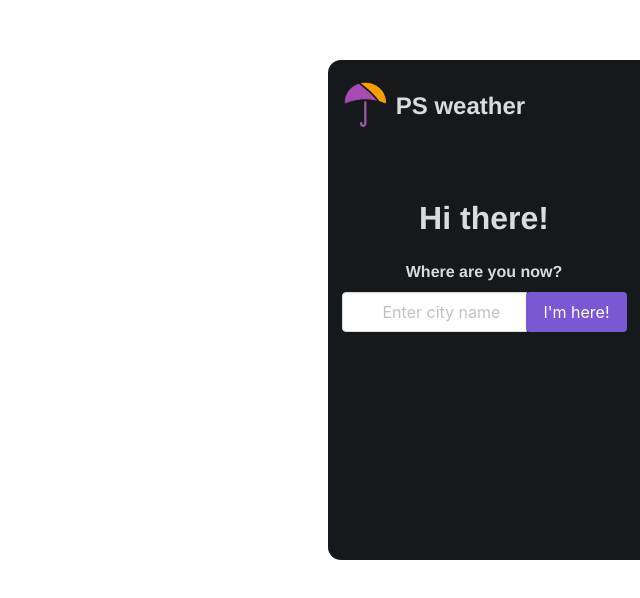
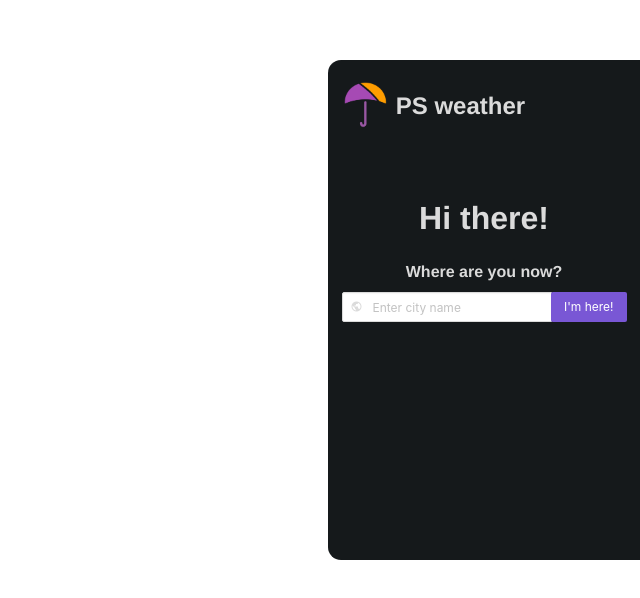
Before and after one commit to juneaucross/weather-widget, a Vue app: page / in a window 1280 px wide. Shown: the top 598 px of the page, without its empty margins (640-1280 px from the left). Built offline with nearby package versions, Linux system fonts and the light colour scheme.

Commit message:
xz commit

```diff
--- a/src/App.vue
+++ b/src/App.vue
@@ -6,15 +6,15 @@
 </template>
 
 <script>
-// import Vue from 'vue';
-// import Vuex from 'vuex';
+import Vue from 'vue';
+import Vuex from 'vuex';
 
-// Vue.use(Vuex);
-// Vue.use(Buefy);
+Vue.use(Vuex);
+Vue.use(Buefy);
 
-// import store from './store';
+import store from './store';
 
-// import Buefy from 'buefy';
+import Buefy from 'buefy';
 // import 'buefy/dist/buefy.min.css';
 // import '@mdi/font/css/materialdesignicons.css';
 
@@ -22,8 +22,9 @@ import AppHeader from './components/AppHeader.vue';
 import AppMain from './components/AppMain.vue';
 
 export default {
-  // store,
-  // Buefy,
+  store,
+  Buefy,
+  Vuex,
   name: 'App',
   components: {
     AppHeader,
@@ -32,6 +33,7 @@ export default {
 };
 </script>
 
+<style src="buefy/dist/buefy.min.css"></style>
 <style lang="scss">
 #app {
   position: absolute;
--- a/src/components/AppHeader.vue
+++ b/src/components/AppHeader.vue
@@ -10,8 +10,8 @@
       <h1 class="title is-4 has-text-grey-lighter">PS weather</h1>
     </div>
     <div class="header__settings" v-show="citiesList.length >= 1">
-      <button class="button is-info" @click="toggleSettings">
-        <b-icon icon="cog" size="is-medium"> </b-icon>
+      <button class="button is-info" size="is-small" @click="toggleSettings">
+        <b-icon icon="cog" size="is-small"> </b-icon>
       </button>
     </div>
   </div>
--- a/src/components/AppInput.vue
+++ b/src/components/AppInput.vue
@@ -10,11 +10,19 @@
       v-model="cityName"
       placeholder="Enter city name"
       id="app-input"
-      icon="../assets/psbrella.png"
+      icon="earth"
+      size="is-small"
+      class="is-small"
       @keypress.enter.native="addCity"
     >
     </b-input>
-    <b-button type="is-primary" @click="addCity">{{ buttonText }}</b-button>
+    <b-button
+      type="is-primary"
+      class="is-small"
+      size="is-small"
+      @click="addCity"
+      >{{ buttonText }}</b-button
+    >
   </b-field>
 </template>
 
--- a/src/components/AppSettings.vue
+++ b/src/components/AppSettings.vue
@@ -16,14 +16,15 @@
           <div class="settings__list-item">
             <button
               rounded
-              class="button is-small is-danger"
+              class="button is-danger"
+              size="is-small"
               @click="removeCity(i)"
             >
-              <b-icon icon="trash-can-outline"></b-icon>
+              <b-icon icon="trash-can-outline" size="is-medium"></b-icon>
             </button>
             <span class="settings__list-item-name">{{ city }}</span>
-            <button class="grab button is-small is-success">
-              <b-icon icon="menu"></b-icon>
+            <button class="grab button is-success" size="is-small">
+              <b-icon icon="menu" size="is-medium"></b-icon>
             </button>
           </div>
         </li>
```
